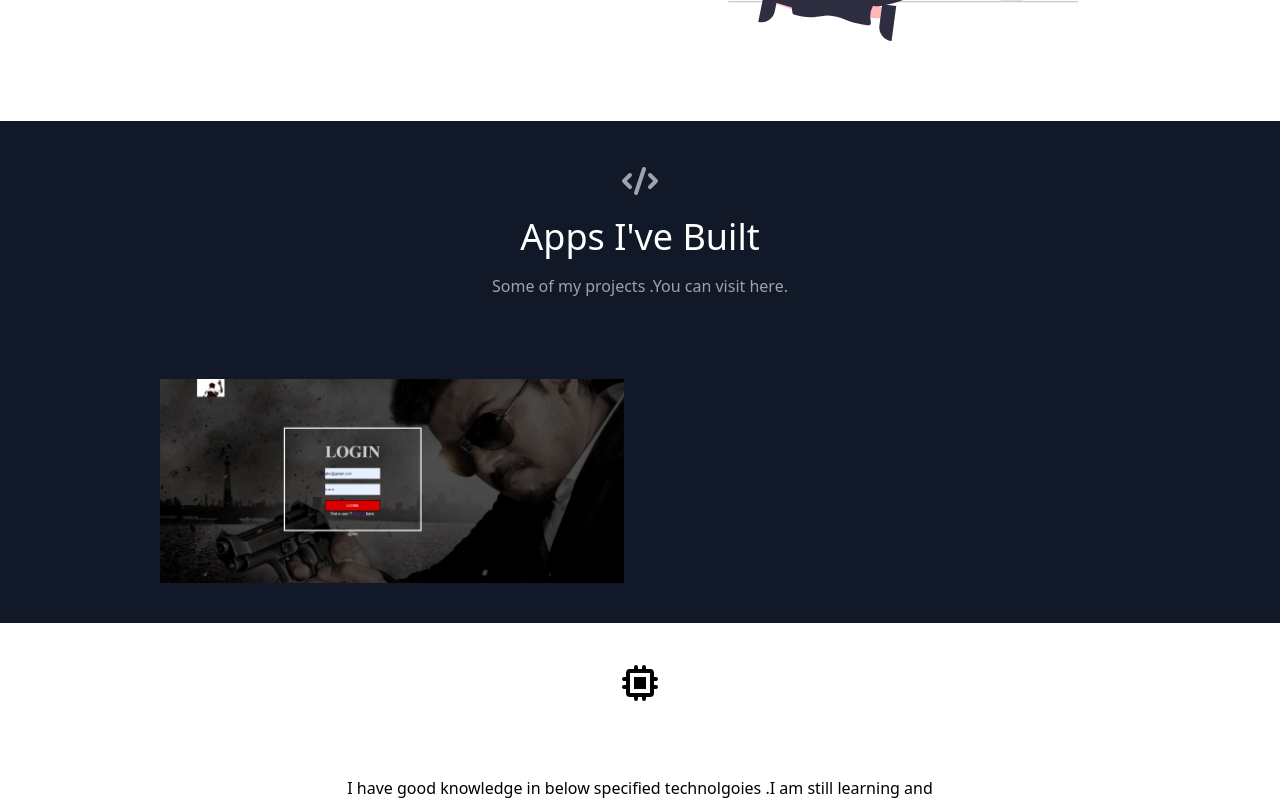
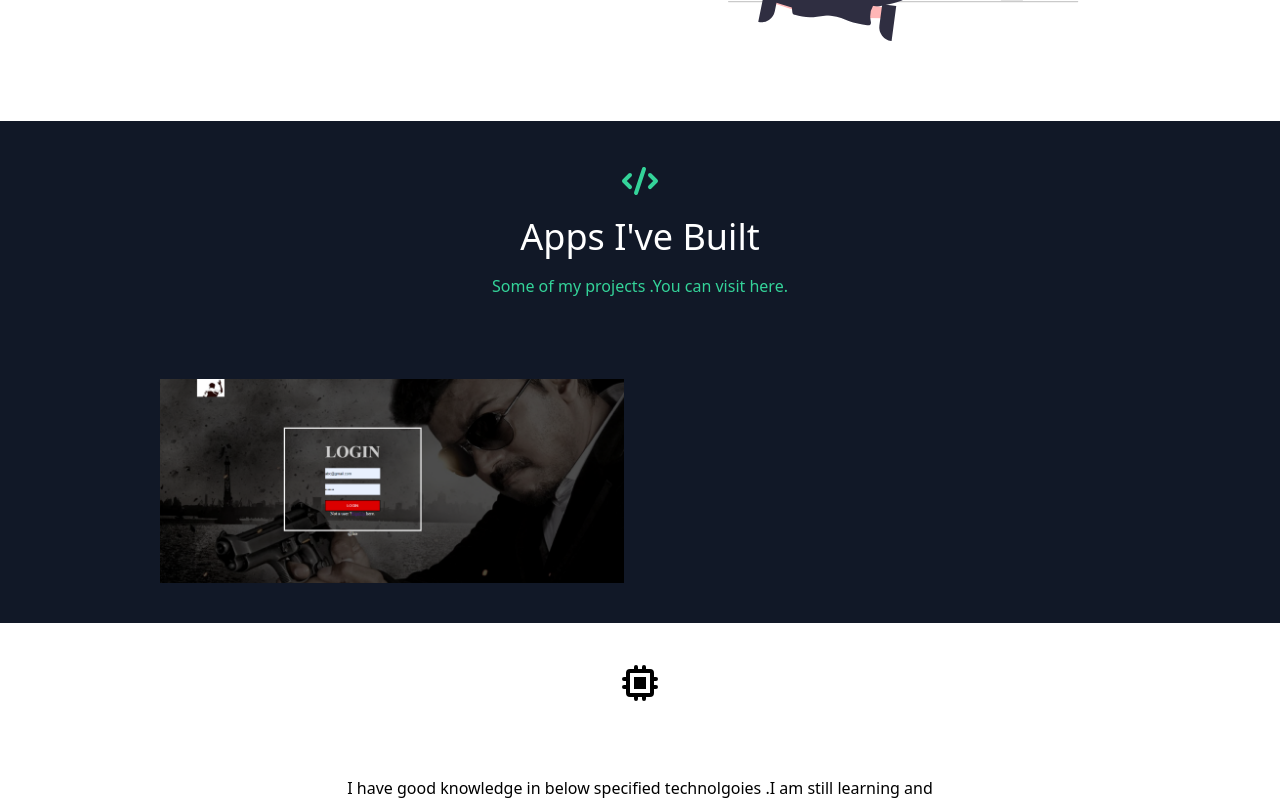
Before and after one commit to roshan-29/mastercodes_portfolio, a React (Create React App) app: page / in a window 1280 px wide. Shown: the part 420-1226 px from the top of the page. Built offline with nearby package versions, Linux system fonts and the light colour scheme.

Commit message:
Inital commit

```diff
--- a/src/components/About.js
+++ b/src/components/About.js
@@ -18,7 +18,7 @@ export default function About() {
           <div className="flex justify-center">
             <a
               href="https://www.instagram.com/_rosha.nn/"
-              className="inline-flex text-white bg-green-500 border-0 py-2 px-6 focus:outline-none hover:bg-green-600 rounded text-lg">
+              className="inline-flex text-white bg-green-500 border-0 py-2 px-6 focus:outline-none hover:bg-red-600 rounded text-lg">
               connect with me
             </a>
             <a
--- a/src/components/Projects.js
+++ b/src/components/Projects.js
@@ -6,7 +6,7 @@ import { projects } from "../data";
 
 export default function Projects() {
   return (
-    <section id="projects" className="text-gray-400 bg-gray-900 body-font">
+    <section id="projects" className="text-green-400 bg-gray-900 body-font">
       <div className="container px-5 py-10 mx-auto text-center lg:px-40">
         <div className="flex flex-col w-full mb-20">
          <CodeIcon className="mx-auto inline-block w-10 mb-4" />
```
